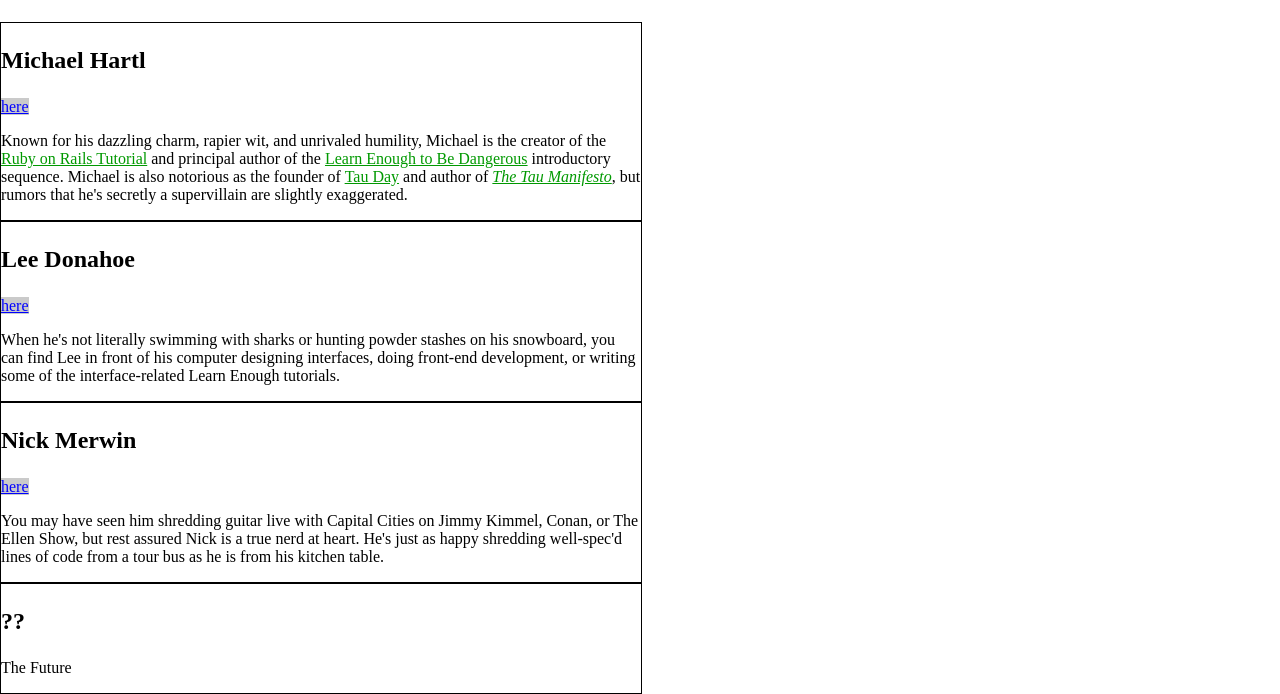
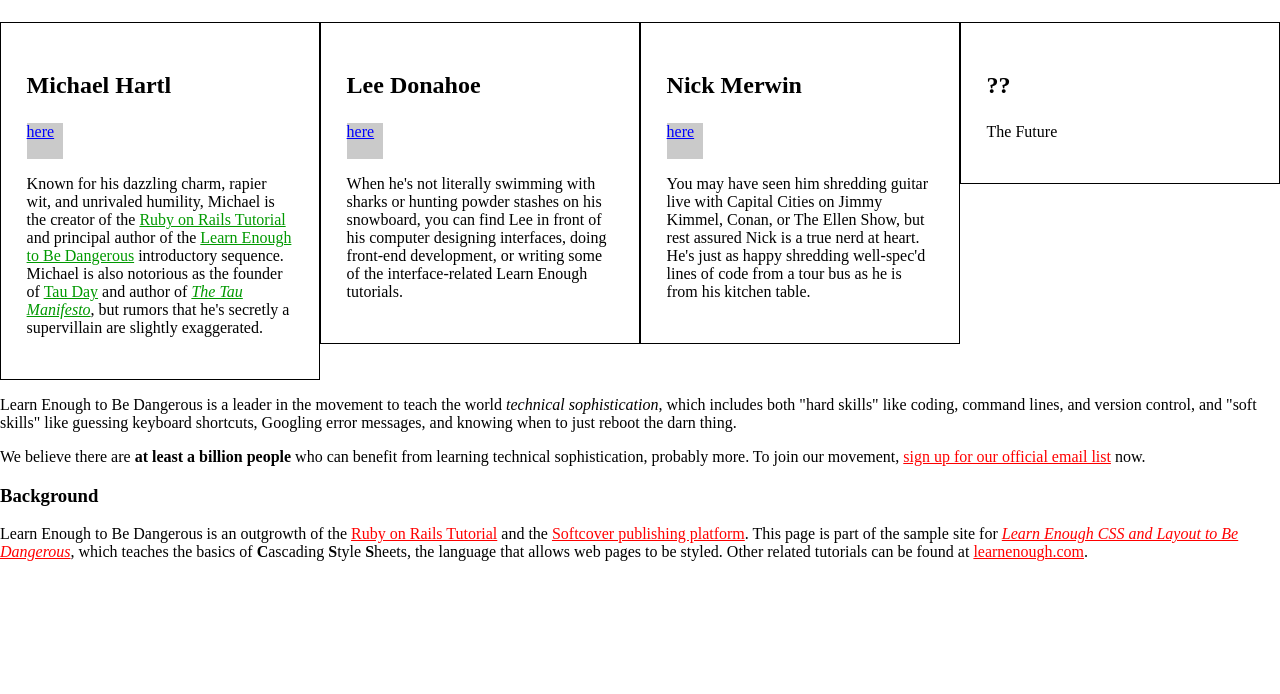
Before and after one commit to zkivenas/css_sample_website, a plain HTML site: page index.html in a window 1280 px wide. Shown: the part 462-1156 px from the top of the page. After the commit the page ends 1039 px from the top, so only its background shows below. Drawn offline with Linux system fonts and the light colour scheme.

Commit message:
8.5 pg 221

```diff
--- a/index.html
+++ b/index.html
@@ -30,16 +30,38 @@
       .social-link {
         background-color: rgba(150, 150, 150, 0.5);
         color: #00f;
+        display: inline-block;
+        height: 36px;
+        width: 36px;
+      }
+      .social-list {
+        list-style: none;
+        padding: 0;
+      }
+      .social-list > li {
+        display: inline-block;
       }
 
       /* Bio Styles */
       .bio-wrapper {
         font-size: 24px;
+        overflow: hidden;
+      }
+      .bio-wrapper::after {
+        visibility: hidden;
+        display: block;
+        font-size: 0;
+        content: " ";
+        clear: both;
+        height: 0;
       }
       .bio-box {
         border: 1px solid #000;
+        box-sizing: border-box;
+        float: left;
         font-size: 1rem;
-        width: 50%;
+        padding: 2%;
+        width: 25%;
       }
       .bio-box h3 {
         font-size: 1.5em;
@@ -50,12 +72,16 @@
       .bio-copy a {
         color: #090;
       }
+
+      /* Test Styles */
+
+
     </style>
   </head>
   <body>
     <div class="full-hero hero-home">
       <h1>I'm an h1</h1>
-      <ul>
+      <ul class="social-list">
         <li>
           <a href="https://example.com/" class="social-link">Link</a>
         </li>
@@ -68,6 +94,7 @@
       </ul>
     </div>
     <h2>I'm an h2</h2>
+
     <div class="bio-wrapper">
       <div class="bio-box">
         <h3>Michael Hartl</h3>
@@ -88,8 +115,7 @@
           </p>
         </div>
       </div>
-    </div>
-    <div class="bio-wrapper">
+
       <div class="bio-box">
         <h3>Lee Donahoe</h3>
         <a href="https://twitter.com/leedonahoe" class="social-link">here</a>
@@ -102,8 +128,7 @@
           </p>
         </div>
       </div>
-    </div>
-    <div class="bio-wrapper">
+
       <div class="bio-box">
         <h3>Nick Merwin</h3>
         <a href="https://twitter.com/nickmerwin" class="social-link">here</a>
@@ -116,8 +141,7 @@
           </p>
         </div>
       </div>
-    </div>
-    <div class="bio-wrapper">
+
       <div class="bio-box">
         <h3>??</h3>
         <p>
@@ -125,5 +149,34 @@
         </p>
       </div>
     </div>
+
+    <p>
+      Learn Enough to Be Dangerous is a leader in the movement to teach the
+      world <em>technical sophistication</em>, which includes both "hard
+      skills" like coding, command lines, and version control, and "soft
+      skills" like guessing keyboard shortcuts, Googling error messages, and
+      knowing when to just reboot the darn thing.
+    </p>
+    <p>
+      We believe there are <strong>at least a billion people</strong> who can
+      benefit from learning technical sophistication, probably more. To join
+      our movement,
+      <a href="https://learnenough.com/#email_list">sign up for our official
+      email list</a> now.
+    </p>
+      <h3>Background</h3>
+      <p>
+      Learn Enough to Be Dangerous is an outgrowth of the
+      <a href="https://www.railstutorial.org/">Ruby on Rails Tutorial</a> and the
+      <a href="https://www.softcover.io/">Softcover publishing platform</a>.
+      This page is part of the sample site for
+      <a href="https://learnenough.com/css-tutorial"><em>Learn Enough CSS and
+      Layout to Be Dangerous</em></a>, which teaches the basics of
+      <strong>C</strong>ascading <strong>S</strong>tyle
+      <strong>S</strong>heets, the language that allows web pages to be styled.
+      Other related tutorials can be found at
+      <a href="https://learnenough.com/">learnenough.com</a>.
+    </p>
+
   </body>
 </html>
```
